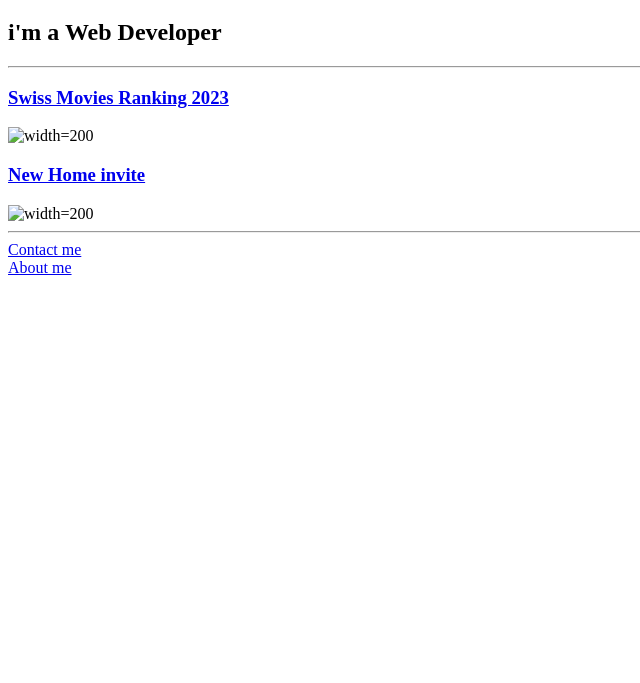
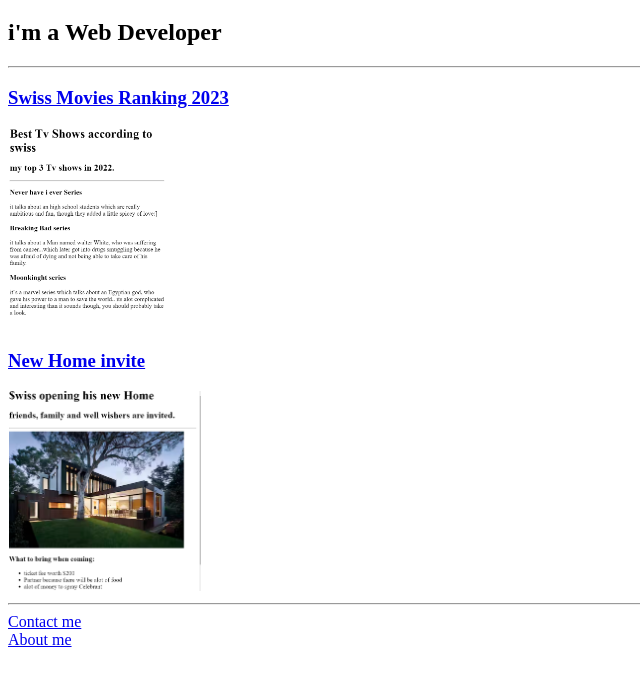
Before and after one commit to kingxx10/html-portfolio, a plain HTML site: page index.html in a window 1280 px wide. Shown: the part 61-744 px from the top of the page, without its empty margins (0-640 px from the left). Drawn offline with Linux system fonts and the light colour scheme.

Commit message:
Add files via upload

```diff
--- a/index.html
+++ b/index.html
@@ -10,9 +10,9 @@
         <h2>i'm a Web Developer</h2>
         <hr>
         <h3><a href="./public/movie-ranking.html">Swiss Movies Ranking 2023</a></h3>
-        <img src="./public/swiss top movies.png" alt="width=200" height="200">
+        <img src="../asset/swiss top movies.png" alt="width=200" height="200">
         <h3><a href="./public/my new home.html">New Home invite</a></h3>
-        <img src="./public/swiss new home.png" alt="width=200" height="200">
+        <img src="../asset/swiss new home.png" alt="width=200" height="200">
         <hr>
         <a href="./public/contact.html">Contact me</a><br>
         <a href="./public/about.html">About me</a>
```
